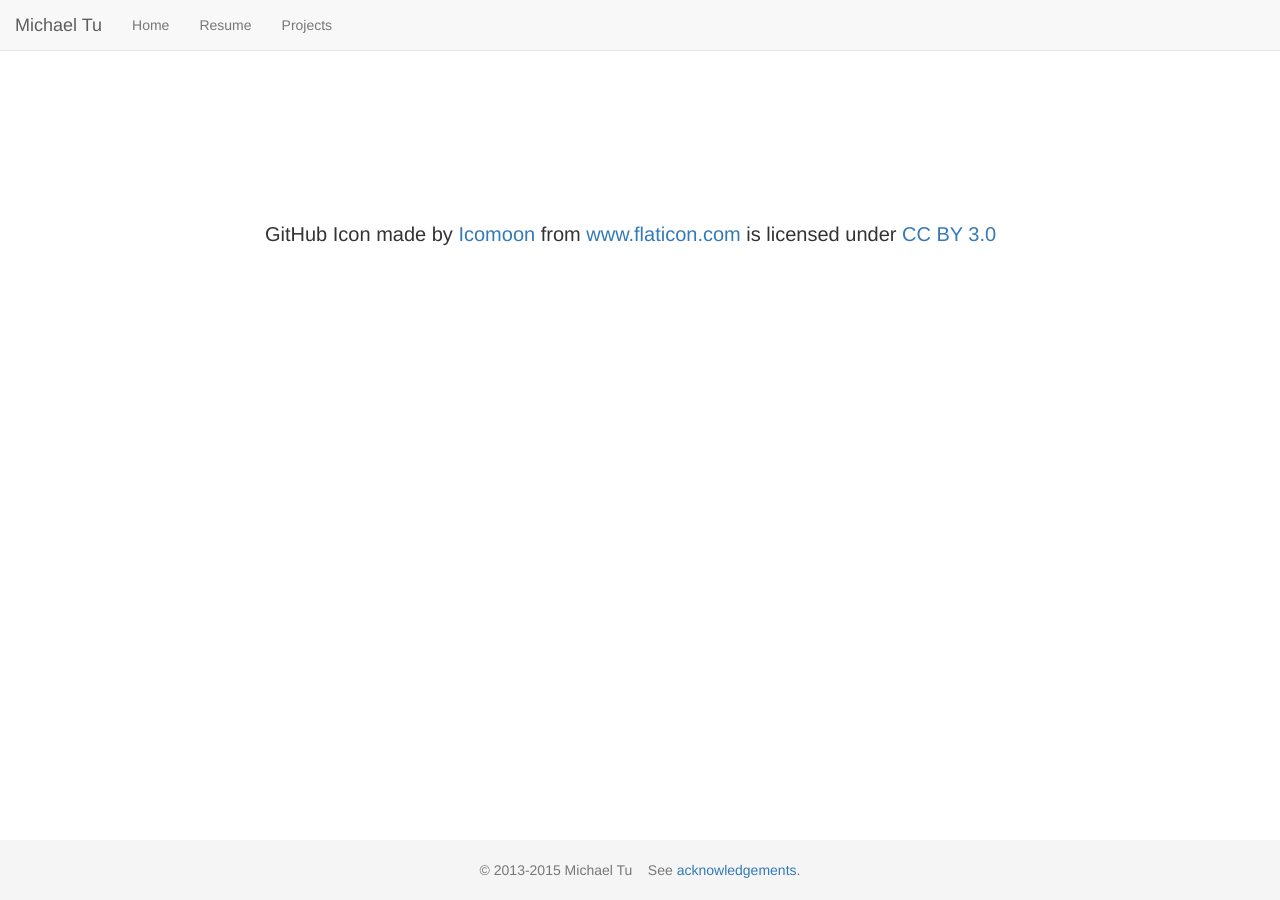
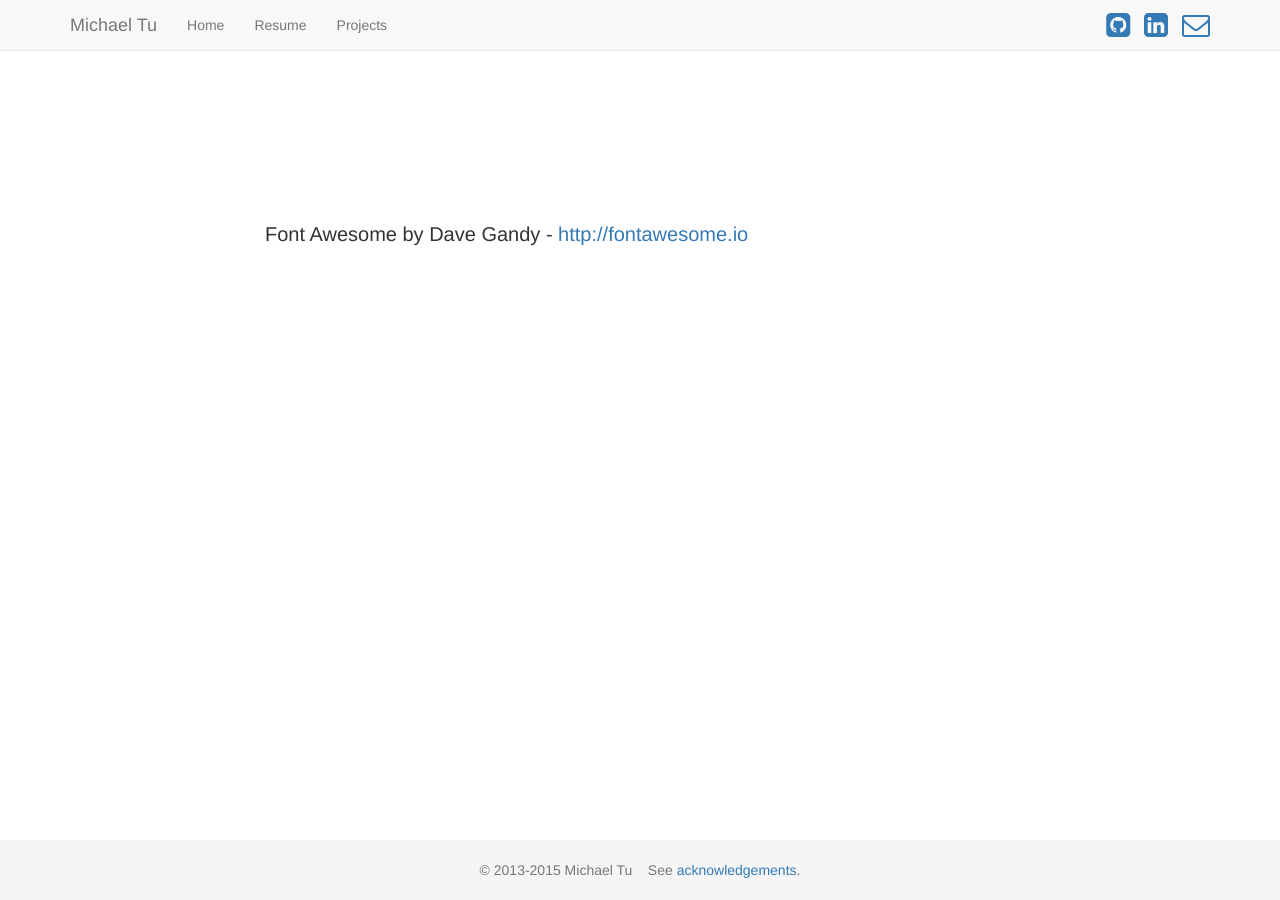
Before and after one commit to tuzhucheng/tuzhucheng.github.io, a Jekyll site: the page built from acknowledgements/index.html, in a window 1280 px wide. Built offline with Jekyll 4.4.1, drawn with Linux system fonts in a browser that asks for light colours; nearby versions of some CDN libraries.

Commit message:
bring back icons on top right from legacy

```diff
--- a/_includes/head_includes.html
+++ b/_includes/head_includes.html
@@ -5,3 +5,4 @@
 <link rel="stylesheet" href="/css/syntax.css">
 <script src="//code.jquery.com/jquery-1.11.0.min.js"></script>
 <script src="https://maxcdn.bootstrapcdn.com/bootstrap/3.2.0/js/bootstrap.min.js"></script>
+<link rel="stylesheet" href="//maxcdn.bootstrapcdn.com/font-awesome/4.3.0/css/font-awesome.min.css">
--- a/_includes/navigation.html
+++ b/_includes/navigation.html
@@ -1,5 +1,5 @@
 <nav class="navbar navbar-default navbar-fixed-top" role="navigation">
-  <div class="container-fluid">
+  <div class="container">
     <div class="navbar-header">
       <button type="button" class="navbar-toggle collapsed" data-toggle="collapse" data-target="#">
         <span class="sr-only">Toggle navigation</span>
@@ -19,6 +19,12 @@
         {% endfor %}
         {% assign url = nil %}
       </ul>
+
+      <div class="pull-right badges">
+        <a href="https://github.com/tuzhucheng" target="_blank"><i class="fa fa-github-square fa-2x"></i></a>
+        <a href="http://ca.linkedin.com/in/tuzhucheng" target="_blank"><i class="fa fa-linkedin-square fa-2x"></i></a>
+        <a href="mailto:z3tu@uwaterloo.ca" target="_blank"><i class="fa fa-envelope-o fa-2x"></i></a>
+      </div>
     </div>
   </div>
 </nav>
--- a/acknowledgements/index.html
+++ b/acknowledgements/index.html
@@ -12,7 +12,7 @@
     <div class="container">
       <div class="row">
         <div class="col-md-offset-2 col-md-8 introduction">
-          GitHub Icon made by <a href="http://www.icomoon.io" title="Icomoon">Icomoon</a> from <a href="http://www.flaticon.com" title="Flaticon">www.flaticon.com</a> is licensed under <a href="http://creativecommons.org/licenses/by/3.0/" title="Creative Commons BY 3.0">CC BY 3.0</a>
+          Font Awesome by Dave Gandy - <a href="http://fontawesome.io" title="fontawesome">http://fontawesome.io</a>
         </div>
       </div>
     </div>
--- a/css/default.scss
+++ b/css/default.scss
@@ -9,6 +9,13 @@ body {
   /* Margin bottom by footer height */
   padding-top: 70px;
   margin-bottom: 60px;
+}
+
+.badges {
+  margin-top: 11px;
+  a {
+    padding-left: 10px;
+  }
 }
 
 .first-block {
```
